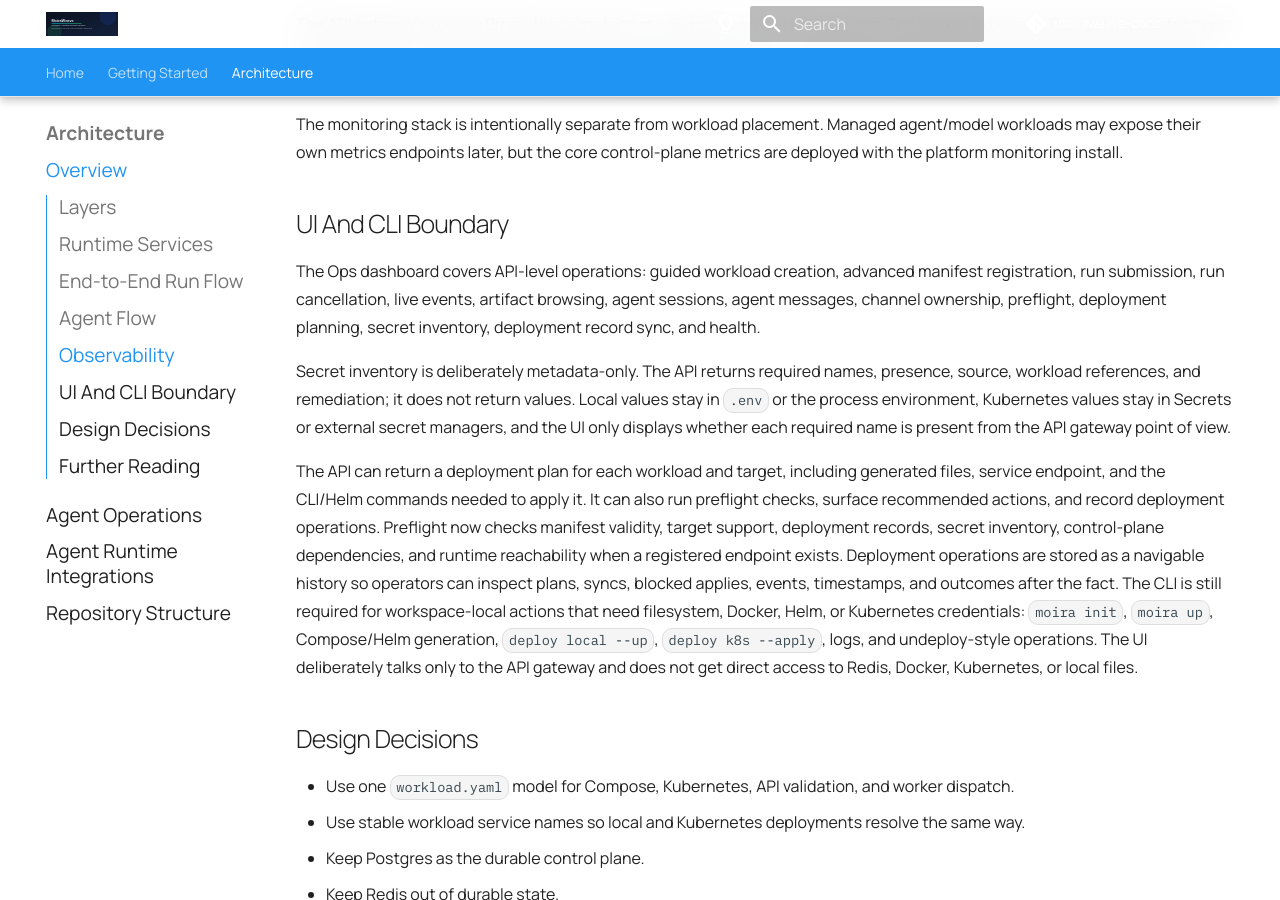
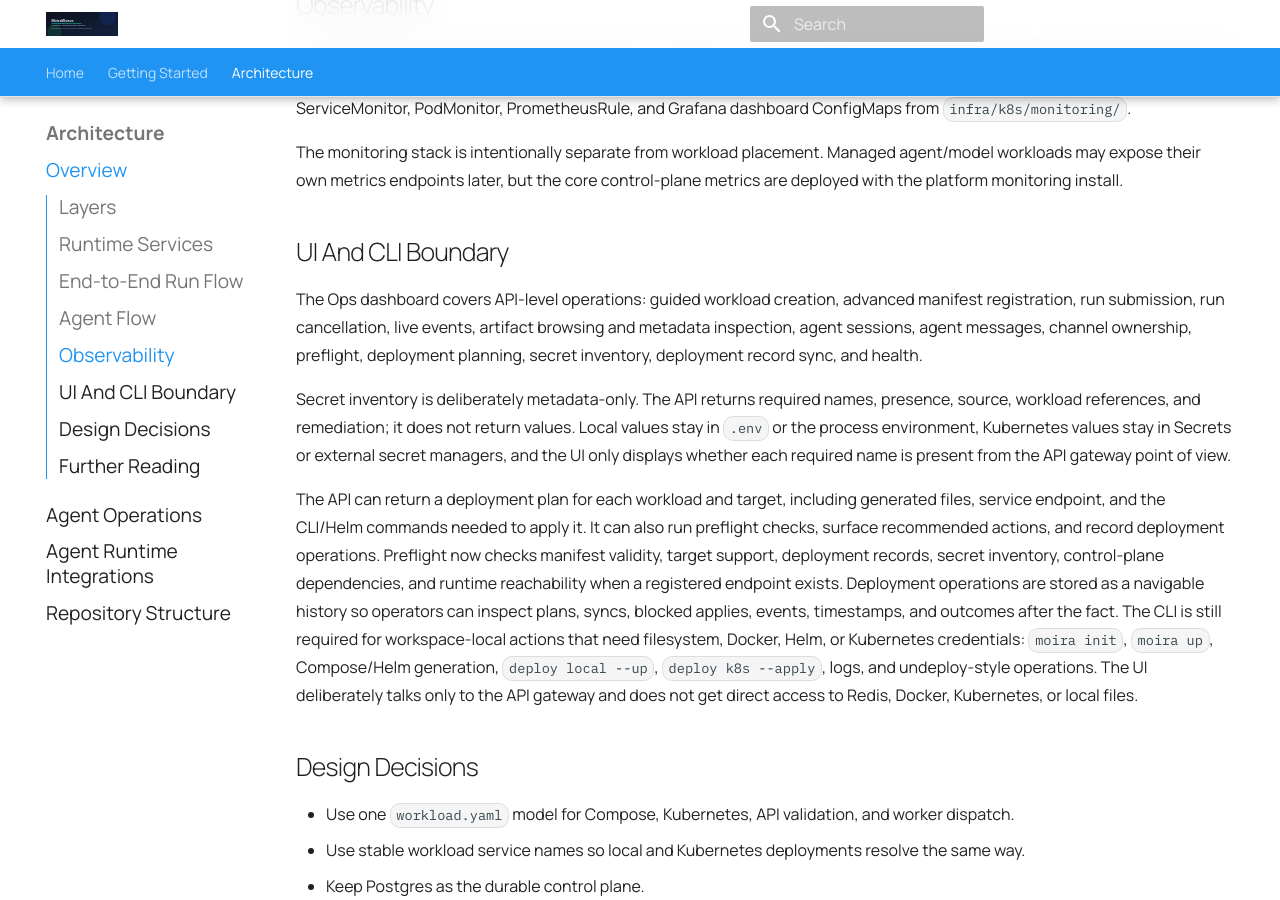
Before and after one commit to moiraweave-labs/moiraweave-docs, an MkDocs documentation site: the page built from docs/architecture.md, in a window 1280 px wide and 900 px high, scrolled down 1767 px. Built offline with MkDocs 1.6.1 and Material for MkDocs 9.7.7, drawn with Linux system fonts in a browser that asks for light colours; comment, search, counter and statistics services are not loaded; some of the changed text lies outside the part shown.

Commit message:
docs: document artifact inspection

```diff
--- a/docs/architecture.md
+++ b/docs/architecture.md
@@ -21,8 +21,8 @@ or agent internals.
 - Postgres: source of truth for workloads, runs, sessions, messages, events, and artifact metadata.
 - Redis Streams: queue and short-lived coordination layer.
 - Qdrant: optional vector store for RAG/search workloads.
-- UI: browser console for workloads, runs, agent sessions, artifacts,
-  deployment health, and deployment operation history.
+- UI: browser console for workloads, runs, agent sessions, artifact metadata
+  inspection, deployment health, and deployment operation history.
 
 ## End-to-End Run Flow
 
@@ -70,9 +70,9 @@ core control-plane metrics are deployed with the platform monitoring install.
 
 The Ops dashboard covers API-level operations: guided workload creation,
 advanced manifest registration, run submission, run cancellation, live events,
-artifact browsing, agent sessions, agent messages, channel ownership,
-preflight, deployment planning, secret inventory, deployment record sync, and
-health.
+artifact browsing and metadata inspection, agent sessions, agent messages,
+channel ownership, preflight, deployment planning, secret inventory,
+deployment record sync, and health.
 
 Secret inventory is deliberately metadata-only. The API returns required names,
 presence, source, workload references, and remediation; it does not return
```
Also changed, not shown: docs/quickstart.md (+2 -1 lines).
